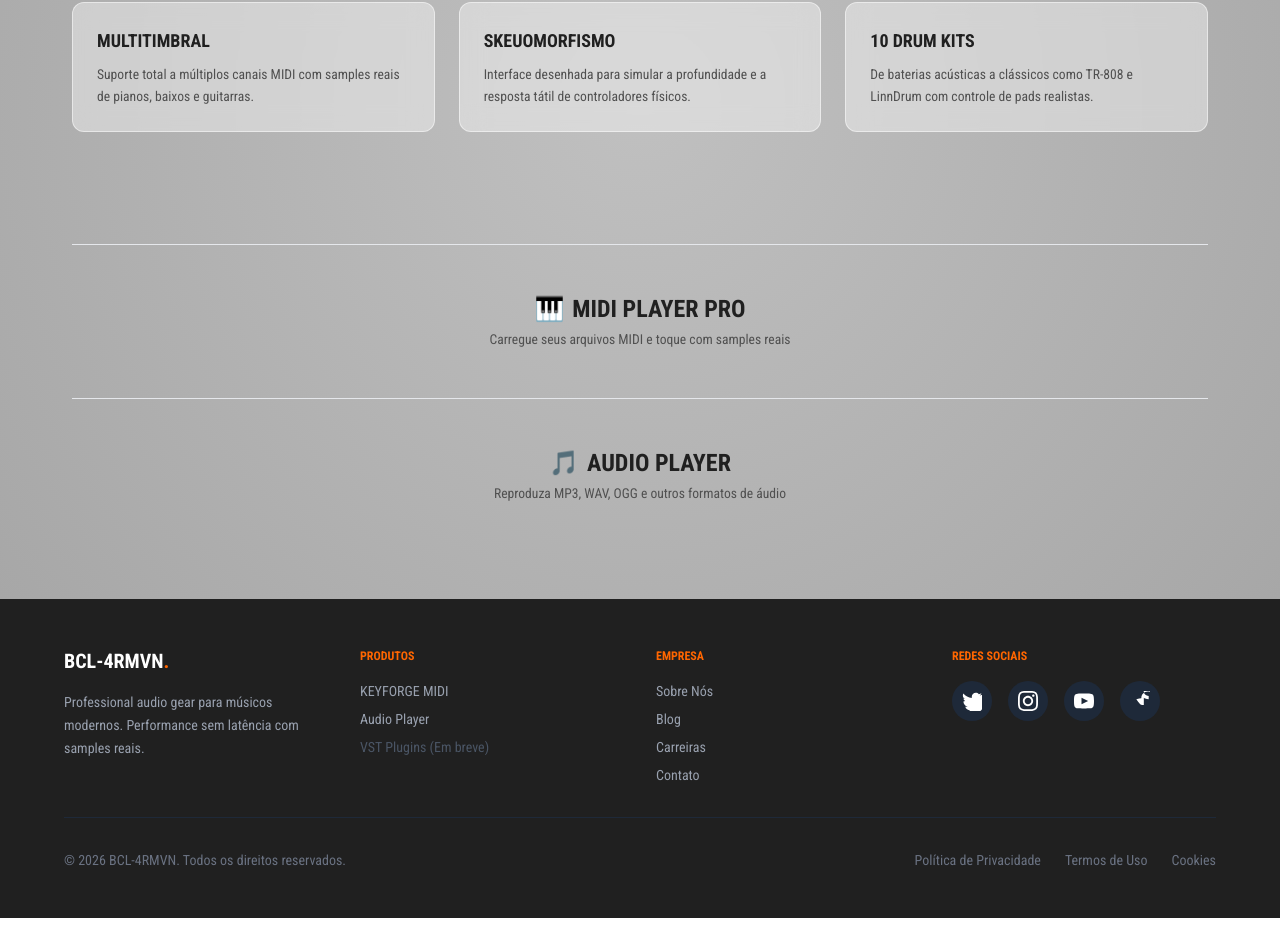
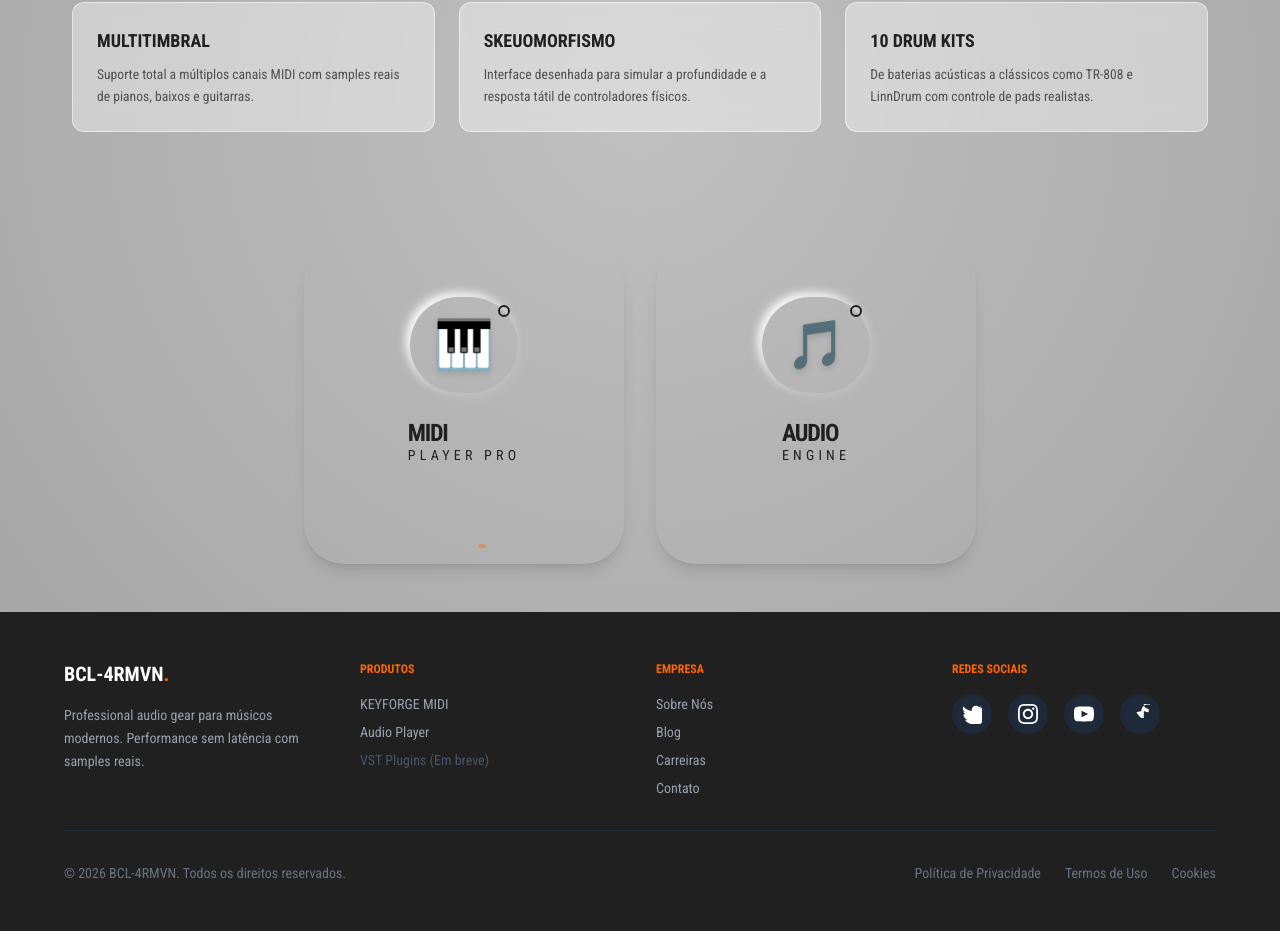
Before and after one commit to brennoclins/BCL-4RMVN, a React (Vite) app: page / in a window 1280 px wide. Shown: the part 713-1644 px from the top of the page. Built offline with nearby package versions, Linux system fonts and the light colour scheme.

Commit message:
refactor: replace navigation sections with new neumorphic design and fix svg path rendering

```diff
--- a/src/pages/HomePage.tsx
+++ b/src/pages/HomePage.tsx
@@ -7,7 +7,7 @@ export function HomePage() {
       <Hero />
       <Features id="features" />
 
-      <div className="py-12 px-8 max-w-[1200px] mx-auto">
+      {/* <div className="py-12 px-8 max-w-[1200px] mx-auto">
         <SectionLink
           to="/midi-player"
           title="MIDI Player Pro"
@@ -20,6 +20,55 @@ export function HomePage() {
           description="Reproduza MP3, WAV, OGG e outros formatos de áudio"
           emoji="🎵"
         />
+      </div> */}
+
+      <div className="flex flex-col md:flex-row gap-8 justify-center items-center py-12 px-4">
+
+        <a href="/midi-player" className="group relative w-full max-w-[320px] aspect-square flex flex-col items-center justify-center p-8 bg-hw-base rounded-[2.5rem] shadow-lg transition-all duration-500 hover:shadow-[inset_10px_10px_20px_#bebebe,inset_-10px_-10px_20px_#ffffff] overflow-hidden">
+          <div className="absolute inset-0 bg-gradient-to-br from-hw-orange/0 via-hw-orange/0 to-hw-orange/10 opacity-0 group-hover:opacity-100 transition-opacity duration-500"></div>
+
+          <div className="relative mb-6 p-6 rounded-full bg-hw-light shadow-[4px_4px_10px_#bebebe,-4px_-4px_10px_#ffffff] group-hover:scale-110 transition-transform duration-500">
+            <span className="text-5xl filter drop-shadow-md">🎹</span>
+            <div className="absolute top-2 right-2 w-3 h-3 bg-hw-dark rounded-full border-2 border-hw-base group-hover:bg-hw-orange group-hover:shadow-[0_0_10px_#ff6600] transition-all duration-300"></div>
+          </div>
+
+          <h2 className="relative text-2xl font-black uppercase tracking-tighter text-hw-dark group-hover:text-hw-orange transition-colors">
+            MIDI <span className="block text-sm font-light tracking-[0.3em] -mt-1 text-hw-mid">Player Pro</span>
+          </h2>
+
+          <p className="mt-4 text-center text-xs font-bold uppercase leading-tight text-hw-mid opacity-0 group-hover:opacity-100 transform translate-y-4 group-hover:translate-y-0 transition-all duration-500">
+            Samples Reais <br /> & Baixa Latência
+          </p>
+
+          <div className="absolute bottom-4 flex gap-1">
+            <div className="w-8 h-1 bg-hw-dark/10 rounded-full"></div>
+            <div className="w-2 h-1 bg-hw-orange opacity-40 rounded-full"></div>
+          </div>
+        </a>
+
+        <a href="/audio-player" className="group relative w-full max-w-[320px] aspect-square flex flex-col items-center justify-center p-8 bg-hw-base rounded-[2.5rem] shadow-lg transition-all duration-500 hover:shadow-[inset_10px_10px_20px_#bebebe,inset_-10px_-10px_20px_#ffffff] overflow-hidden">
+
+          <div className="absolute inset-0 bg-gradient-to-br from-hw-screen/0 via-hw-screen/0 to-hw-screen/5 opacity-0 group-hover:opacity-100 transition-opacity duration-500"></div>
+
+          <div className="relative mb-6 p-6 rounded-full bg-hw-light shadow-[4px_4px_10px_#bebebe,-4px_-4px_10px_#ffffff] group-hover:scale-110 transition-transform duration-500">
+            <span className="text-5xl filter drop-shadow-md">🎵</span>
+            <div className="absolute top-2 right-2 w-3 h-3 bg-hw-dark rounded-full border-2 border-hw-base group-hover:bg-hw-screen group-hover:shadow-[0_0_10px_#00ff44] transition-all duration-300"></div>
+          </div>
+
+          <h2 className="relative text-2xl font-black uppercase tracking-tighter text-hw-dark group-hover:text-hw-screen transition-colors">
+            Audio <span className="block text-sm font-light tracking-[0.3em] -mt-1 text-hw-mid">Engine</span>
+          </h2>
+
+          <p className="mt-4 text-center text-xs font-bold uppercase leading-tight text-hw-mid opacity-0 group-hover:opacity-100 transform translate-y-4 group-hover:translate-y-0 transition-all duration-500">
+            MP3, WAV, OGG <br /> High Fidelity
+          </p>
+
+          <div className="absolute bottom-4 flex gap-1">
+            <div className="w-2 h-1 bg-hw-screen opacity-40 rounded-full"></div>
+            <div className="w-8 h-1 bg-hw-dark/10 rounded-full"></div>
+          </div>
+        </a>
+
       </div>
     </>
   );
```
Also changed, not shown: src/components/layout/Layout.tsx (+4 -4 lines).
